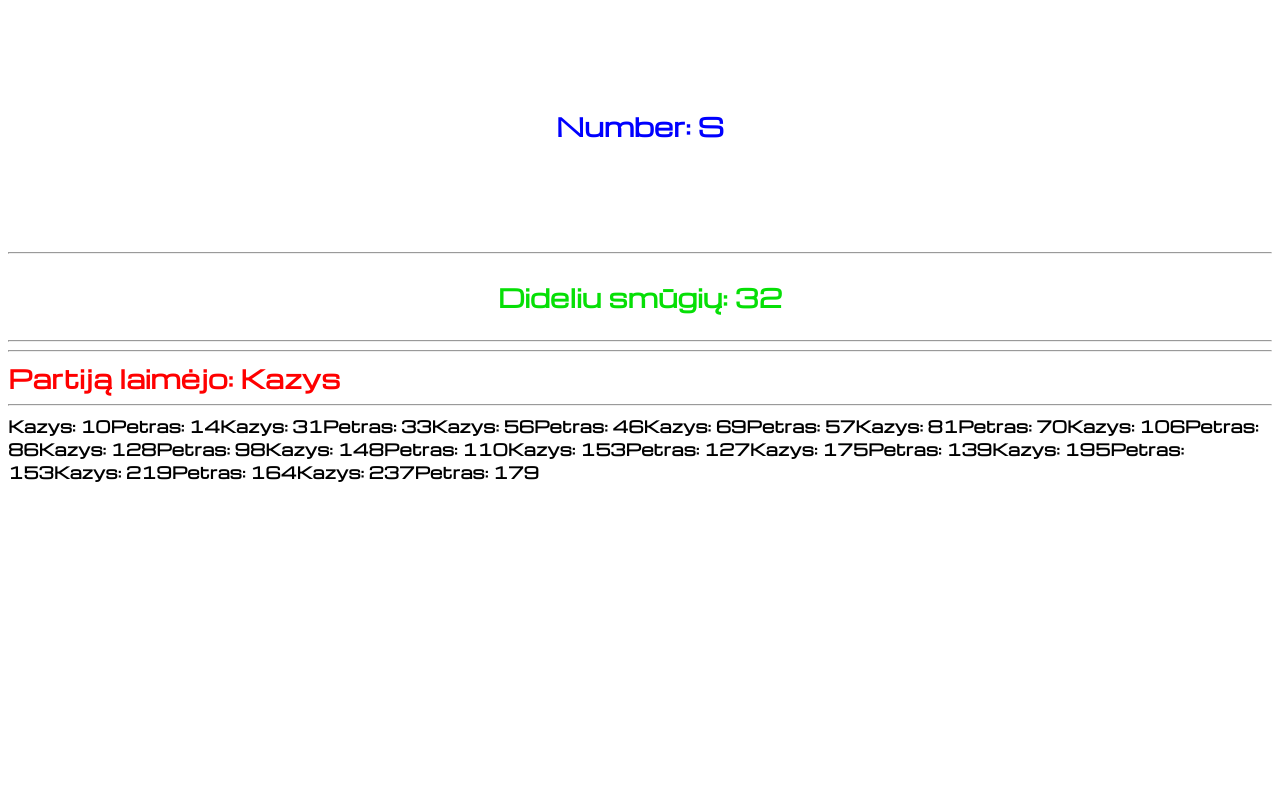
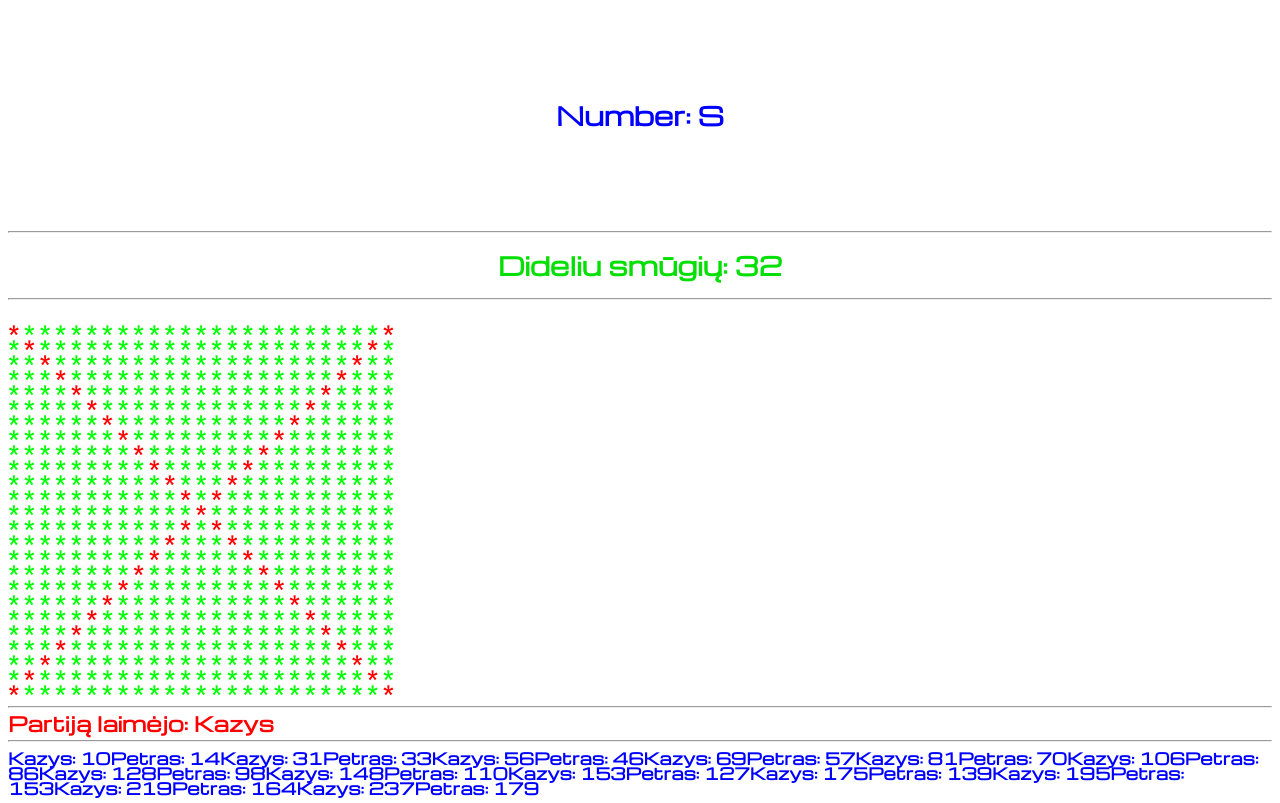
Before and after one commit to gobanoff/namu-darbai-07.13, a plain HTML site: page index.html in a window 1280 px wide. Drawn offline with nearby package versions, Linux system fonts and the light colour scheme.

Commit message:
javascript namu darbai

```diff
--- a/index.html
+++ b/index.html
@@ -8,13 +8,15 @@
   </head>
   <body>
     <div id="game"></div>
-<hr>
- <p id="zwek"></p>
-<hr>
+    <hr />
+    <p id="zwek"></p>
+    <hr />
 
-<hr>
-<span id="winner"></span>
-   <hr>
+    <span id="sign"></span>
+
+    <hr />
+    <span id="winner"></span>
+    <hr />
 
     <script src="main.js"></script>
   </body>
--- a/main.js
+++ b/main.js
@@ -132,5 +132,17 @@ for (let i = 0; i < 5; i++) {
 
 document.getElementById("zwek").innerHTML = `Dideliu smūgių:  ${res}`;
 
+// 1 ir 2 Uzduotis
 
-// 6 Uzduotis
+let v = 0;
+let re = "";
+while (v < 625) {
+  if (v % 25 === 0) re += "<br />";
+
+  if (v % 26 === 0 || v % 24 === 0) {
+    re += '<span style="color: red;">*  </span>';
+  } else re += `* `;
+  v++;
+}
+
+document.getElementById("sign").innerHTML = re;
--- a/style.css
+++ b/style.css
@@ -2,7 +2,9 @@
 
 body {
   font-family: "Michroma", serif;
+  line-height: 15px;
   font-weight: 700;
+  color: blue;
 }
 
 #game {
@@ -15,7 +17,7 @@ body {
 }
 
 #winner {
-  font-size: 25px;
+  font-size: 20px;
   color: red;
 }
 #zwek {
@@ -24,3 +26,6 @@ body {
   font-size: 25px;
   color: rgb(6, 223, 6);
 }
+#sign {
+  color: rgb(0, 255, 4);
+}
```
